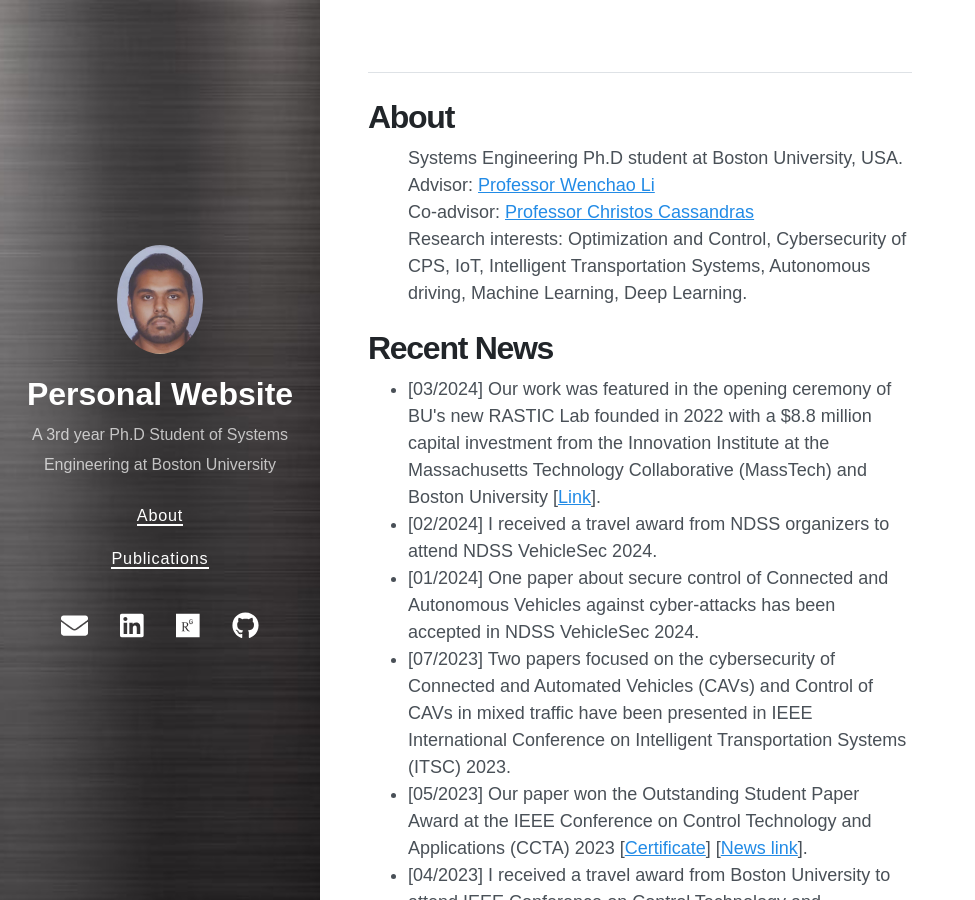
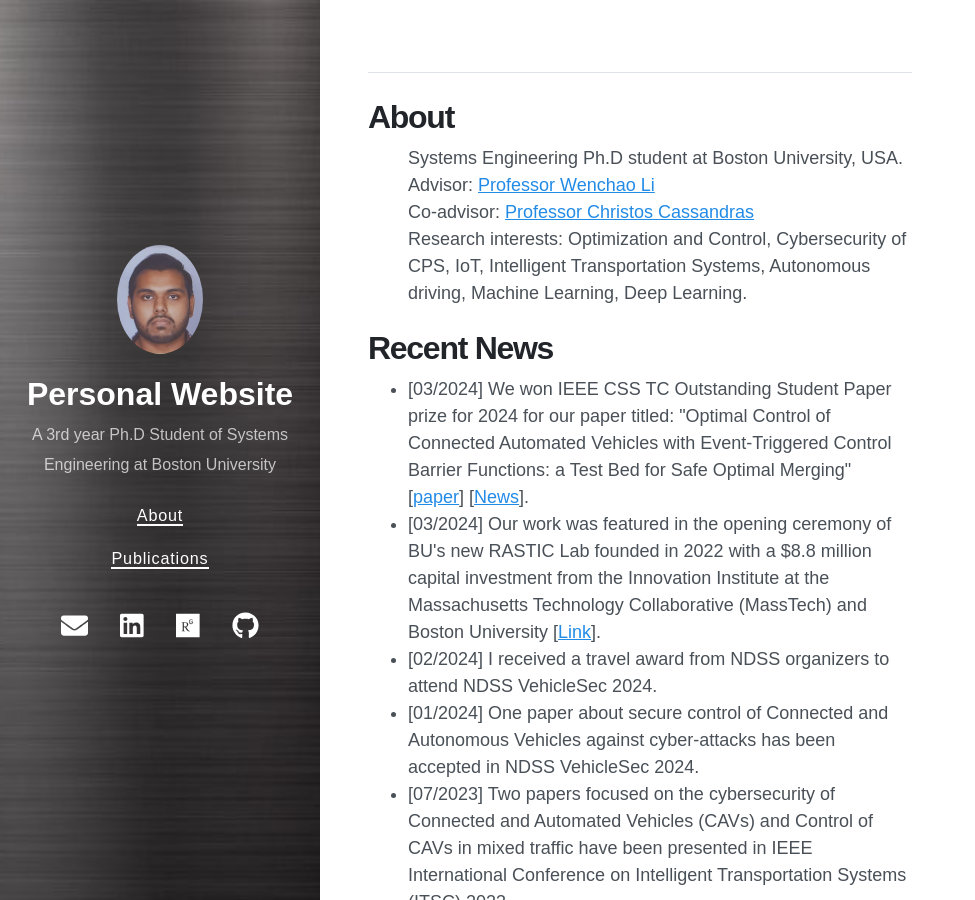
Before and after one commit to SabbirAhmad26/sabbirahmad26.github.io, a Jekyll site: the page built from README.md, in a window 1280 px wide and 900 px high. Shown: the whole window, without its empty margins (0-975 px from the left). Built offline with Jekyll 4.4.1, drawn with Linux system fonts in a browser that asks for light colours; nearby versions of some CDN libraries; our own code applies the rules of GitHub Pages for plain Markdown files.

Commit message:
Update home.html

```diff
--- a/_layouts/home.html
+++ b/_layouts/home.html
@@ -26,6 +26,7 @@
              <!--div class="content"-->
                <div class="scroll">
           <ul>
+            <li> [03/2024] We won IEEE CSS TC Outstanding Student Paper prize for 2024 for our paper titled: "Optimal Control of Connected Automated Vehicles with Event-Triggered Control Barrier Functions: a Test Bed for Safe Optimal Merging" [<a href="https://arxiv.org/pdf/2306.01871.pdf" target="_blank">paper</a>] [<a href="https://www.bu.edu/cise/cise-students-win-css-tc-2024-paper-prize/" target="_blank">News</a>]. </li>
             <li> [03/2024] Our work was featured in the opening ceremony of BU's new RASTIC Lab founded in 2022 with a $8.8 million capital investment from the Innovation Institute at the Massachusetts Technology Collaborative (MassTech) and Boston University [<a href="https://www.bu.edu/cise/rastic-grand-opening-a-new-robot-exploration-and-testing-facility-for-students/" target="_blank">Link</a>]. </li>
             <li> [02/2024] I received a travel award from NDSS organizers to attend NDSS VehicleSec 2024.  </li>
             <li> [01/2024] One paper about secure control of Connected and Autonomous Vehicles against cyber-attacks has been accepted in NDSS VehicleSec 2024.  </li>
```
